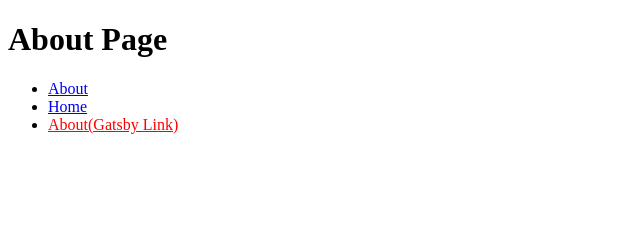
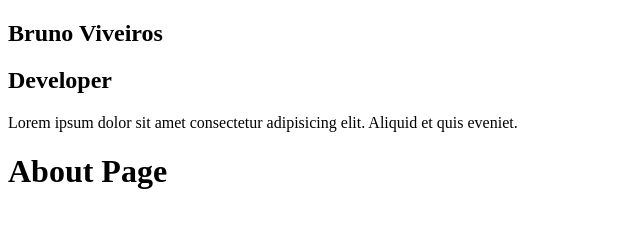
Before and after one commit to BrunoViveiros/Udemy, a Gatsby site in the folder Willian Justen/Gatsby/my-blog/: page /about in a window 1280 px wide. Shown: the whole page, without its empty margins (0-640 px from the left). Built offline with nearby package versions, Linux system fonts and the light colour scheme; Gatsby itself is replaced by a stand-in of ours.

Commit message:
10. Criando um componente e compartilhando entre páginas

```diff
--- /dev/null
+++ b/Willian Justen/Gatsby/my-blog/src/components/Profile/index.js
@@ -0,0 +1,14 @@
+import React from "react"
+
+const Profile = () => (
+  <div className="Profile-wrapper">
+    <h1>Bruno Viveiros</h1>
+    <h2>Developer</h2>
+    <p>
+      Lorem ipsum dolor sit amet consectetur adipisicing elit. Aliquid et quis
+      eveniet.
+    </p>
+  </div>
+)
+
+export default Profile
--- a/Willian Justen/Gatsby/my-blog/src/components/layout.js
+++ b/Willian Justen/Gatsby/my-blog/src/components/layout.js
@@ -1,12 +1,15 @@
 import React from "react"
 import PropTypes from "prop-types"
+import Profile from "./Profile"
 
 const Layout = ({ children }) => {
-
   return (
-
-        <main>{children}</main>
-
+    <>
+      <aside>
+        <Profile />
+      </aside>
+      <main>{children}</main>
+    </>
   )
 }
 
--- a/Willian Justen/Gatsby/my-blog/src/pages/about.js
+++ b/Willian Justen/Gatsby/my-blog/src/pages/about.js
@@ -1,25 +1,13 @@
 import React from "react"
-import { Link } from "gatsby"
+
+import Layout from "../components/layout"
+import SEO from "../components/seo"
 
 const AboutPage = () => (
-  <>
+  <Layout>
+    <SEO title="About" />
     <h1>About Page</h1>
-    <ul>
-      <li>
-        <a href="/about">About</a>
-      </li>
-      <li>
-        <Link to="/" activeStyle={{ color: "red" }}>
-          Home
-        </Link>
-      </li>
-      <li>
-        <Link to="/about" activeStyle={{ color: "red" }}>
-          About(Gatsby Link)
-        </Link>
-      </li>
-    </ul>
-  </>
+  </Layout>
 )
 
 export default AboutPage
```
Also changed, not shown: Willian Justen/Gatsby/my-blog/src/pages/index.js (+0 -11 lines).
